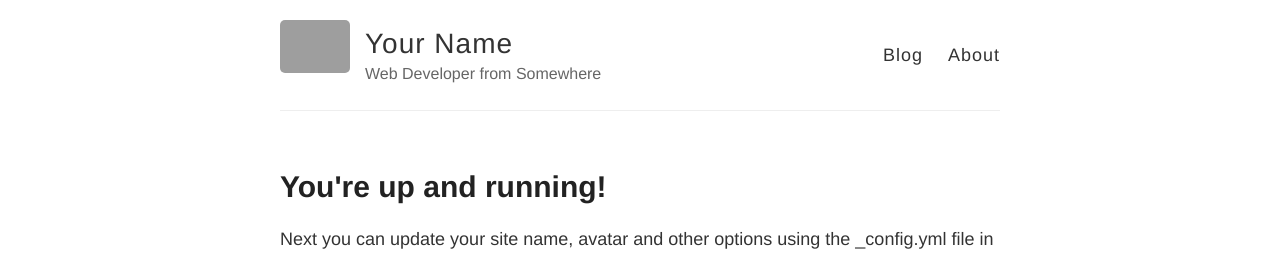
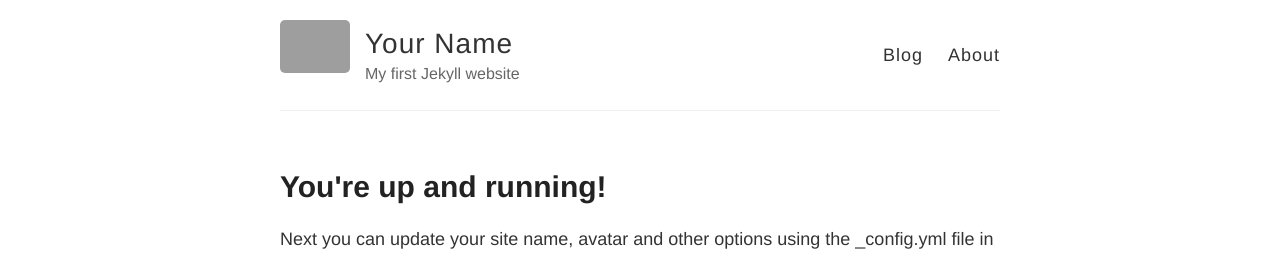
Before and after one commit to XiaoxiaoWang87/xiaoxiaowang87.github.io, a Jekyll site: the page built from index.html, in a window 1280 px wide. Shown: the top 255 px of the page. Built offline with Jekyll 4.4.1, drawn with Linux system fonts in a browser that asks for light colours; grey boxes are pictures that could not be loaded.

Commit message:
my first Jekyll website

```diff
--- a/_config.yml
+++ b/_config.yml
@@ -6,7 +6,7 @@
 name: Your Name
 
 # Short bio or description (displayed in the header)
-description: Web Developer from Somewhere
+description: My first Jekyll website
 
 # URL of your avatar or profile pic (you could use your GitHub profile pic)
 avatar: https://raw.githubusercontent.com/barryclark/jekyll-now/master/images/jekyll-logo.png
```
